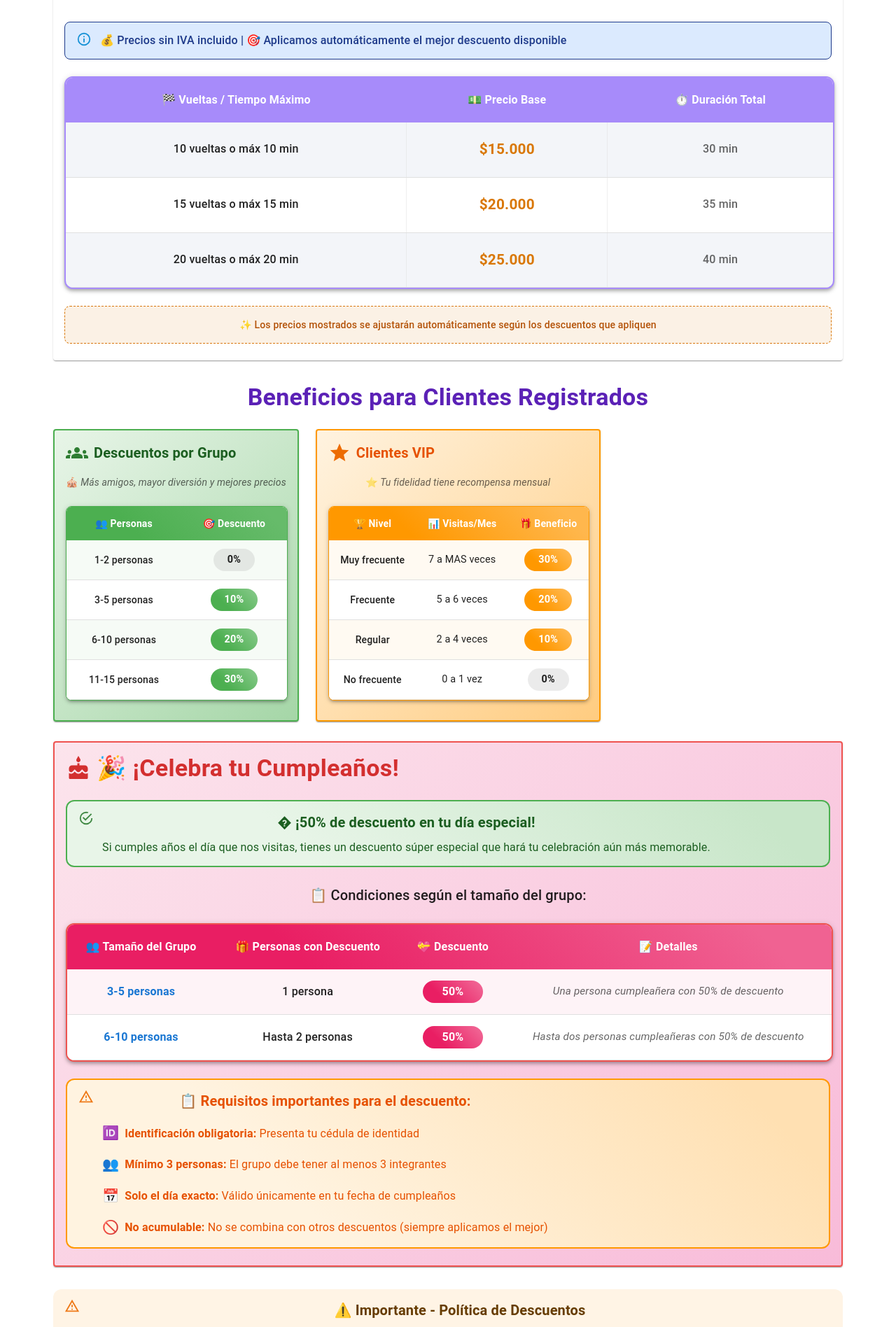
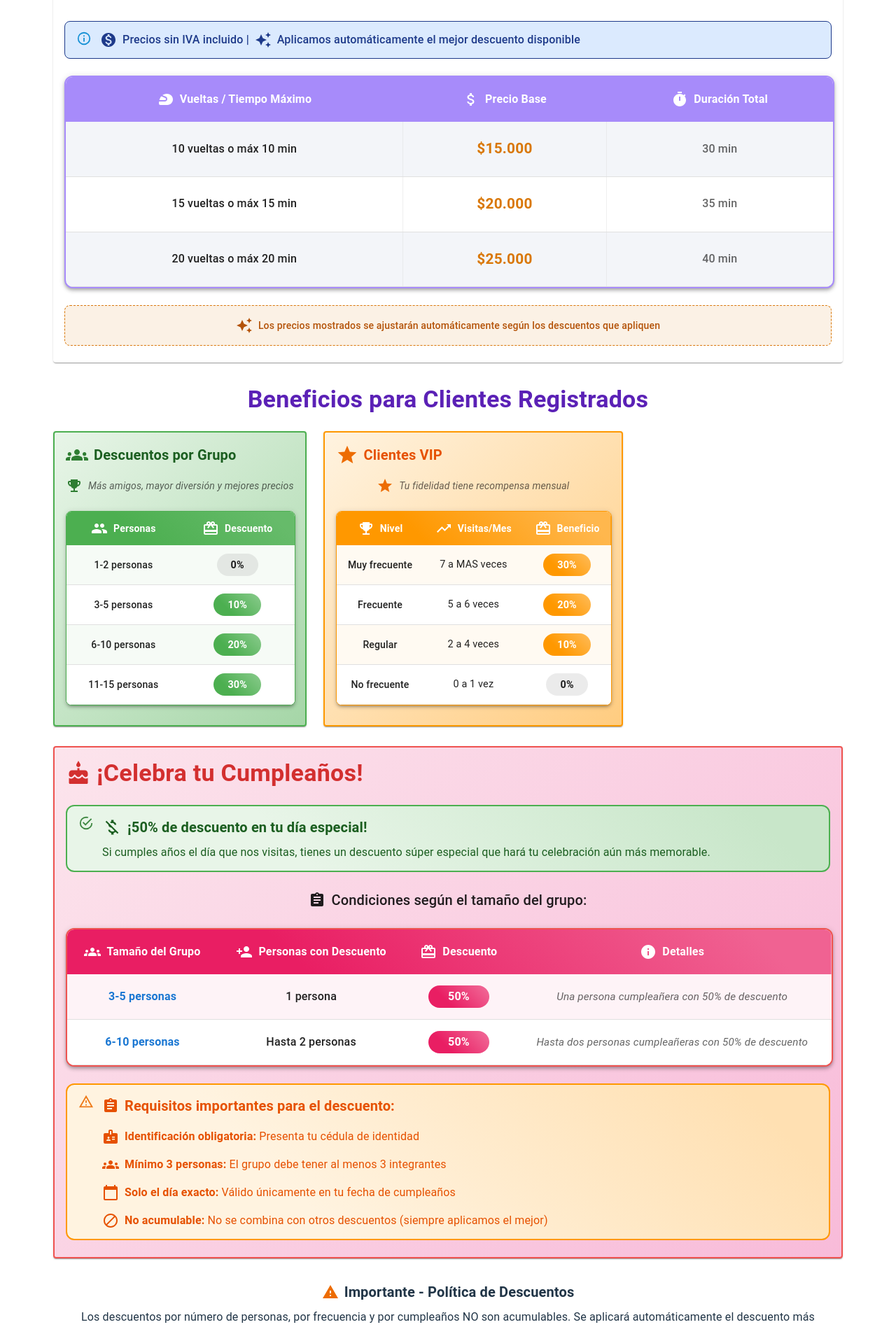
Before and after one commit to Linna-Lpz/Tingeso-2-kartingRM-Ms, a React (Vite) app in the folder karting2Frontend/: page /information in a window 1280 px wide. Shown: the part 714-2610 px from the top of the page at 70% size. Built offline with nearby package versions, Linux system fonts and the light colour scheme.

Commit message:
Mejoras de usabilidad 3

```diff
--- a/karting2Frontend/src/components/Information.jsx
+++ b/karting2Frontend/src/components/Information.jsx
@@ -27,7 +27,29 @@ import {
   Cake as CakeIcon,
   Home as HomeIcon,
   NavigateNext as NavigateNextIcon,
-  BookOnline as BookOnlineIcon
+  BookOnline as BookOnlineIcon,
+  Assignment as AssignmentIcon,
+  Info as InfoIcon,
+  AccessTime as AccessTimeIcon,
+  Weekend as WeekendIcon,
+  MonetizationOn as MonetizationOnIcon,
+  AutoAwesome as AutoAwesomeIcon,
+  CardGiftcard as CardGiftcardIcon,
+  People as PeopleIcon,
+  Grade as GradeIcon,
+  TrendingUp as TrendingUpIcon,
+  EventAvailable as EventAvailableIcon,
+  Badge as BadgeIcon,
+  CalendarToday as CalendarTodayIcon,
+  Block as BlockIcon,
+  LightbulbOutlined as LightbulbOutlinedIcon,
+  Phone as PhoneIcon,
+  SportsMotorsports as SportsMotorsportsIcon,
+  EmojiEvents as EmojiEventsIcon,
+  Timer as TimerIcon,
+  MoneyOff as MoneyOffIcon,
+  PersonAdd as PersonAddIcon,
+  Warning as WarningIcon
 } from '@mui/icons-material';
 import { useNavigate } from 'react-router-dom';
 
@@ -110,9 +132,12 @@ const Information = () => {
 
       {/* Header Principal */}
       <Box sx={{ textAlign: 'center', mb: 4 }}>
-        <Typography variant="h3" component="h1" gutterBottom sx={{ fontWeight: 'bold', color: '#5B21B6' }}>
-          📋 Tarifas y Horarios
+        <Box sx={{ display: 'flex', justifyContent: 'center', alignItems: 'center', mb: 2 }}>
+          <AssignmentIcon sx={{ fontSize: 48, color: '#5B21B6', mr: 1 }} />
+          <Typography variant="h3" component="h1" sx={{ fontWeight: 'bold', color: '#5B21B6' }}>
+            Tarifas y Horarios
           </Typography>
+        </Box>
         <Typography variant="h6" color="text.secondary" sx={{ mb: 3 }}>
           Información completa sobre precios y beneficios
         </Typography>
@@ -146,24 +171,30 @@ const Information = () => {
       <Card sx={{ mb: 4, elevation: 3 }}>
         <CardContent>
           <Box sx={{ display: 'flex', alignItems: 'center', mb: 3 }}>
-            <ScheduleIcon sx={{ mr: 1, color: '#1E3A8A', fontSize: 32 }} />
+            <AccessTimeIcon sx={{ mr: 1, color: '#1E3A8A', fontSize: 32 }} />
             <Typography variant="h5" component="h2" sx={{ fontWeight: 'bold', color: '#1E3A8A' }}>
-              🕒 Horarios de Atención
+              Horarios de Atención
             </Typography>
           </Box>
 
           <Alert severity="info" sx={{ mb: 3, borderRadius: 2, bgcolor: '#DBEAFE', border: '1px solid #1E3A8A' }}>
+            <Box sx={{ display: 'flex', alignItems: 'center' }}>
+              <InfoIcon sx={{ mr: 1, color: '#1E3A8A' }} />
               <Typography variant="body1" sx={{ fontWeight: 'medium', color: '#1E3A8A' }}>
-              ⏰ <strong>Estado actual:</strong> Abierto hoy hasta las 22:00 hrs
+                <strong>Estado actual:</strong> Abierto hoy hasta las 22:00 hrs
               </Typography>
+            </Box>
           </Alert>
 
           <Grid container spacing={2}>
             <Grid item xs={12} md={6}>
               <Alert severity="info" sx={{ height: '100%', bgcolor: '#F3E8FF', border: '1px solid #A78BFA' }}>
-                <Typography variant="body1" sx={{ fontWeight: 'bold', mb: 1, color: '#5B21B6' }}>
+                <Box sx={{ display: 'flex', alignItems: 'center', mb: 1 }}>
+                  <ScheduleIcon sx={{ mr: 1, color: '#5B21B6' }} />
+                  <Typography variant="body1" sx={{ fontWeight: 'bold', color: '#5B21B6' }}>
                     Lunes a Viernes
                   </Typography>
+                </Box>
                 <Typography variant="h6" color="#5B21B6">
                   14:00 - 22:00 horas
                 </Typography>
@@ -171,9 +202,12 @@ const Information = () => {
             </Grid>
             <Grid item xs={12} md={6}>
               <Alert severity="success" sx={{ height: '100%', bgcolor: '#F3E8FF', border: '1px solid #A78BFA' }}>
-                <Typography variant="body1" sx={{ fontWeight: 'bold', mb: 1, color: '#5B21B6' }}>
+                <Box sx={{ display: 'flex', alignItems: 'center', mb: 1 }}>
+                  <WeekendIcon sx={{ mr: 1, color: '#5B21B6' }} />
+                  <Typography variant="body1" sx={{ fontWeight: 'bold', color: '#5B21B6' }}>
                     Sábados, Domingos y Feriados
                   </Typography>
+                </Box>
                 <Typography variant="h6" color="#5B21B6">
                   10:00 - 22:00 horas
                 </Typography>
@@ -194,9 +228,16 @@ const Information = () => {
           </Box>
 
           <Alert severity="info" sx={{ mb: 3, borderRadius: 2, bgcolor: '#DBEAFE', border: '1px solid #1E3A8A' }}>
+            <Box sx={{ display: 'flex', alignItems: 'center' }}>
+              <MonetizationOnIcon sx={{ mr: 1, color: '#1E3A8A' }} />
               <Typography variant="body1" sx={{ fontWeight: 'medium', color: '#1E3A8A' }}>
-              💰 Precios sin IVA incluido | 🎯 Aplicamos automáticamente el mejor descuento disponible
+                Precios sin IVA incluido |
               </Typography>
+              <AutoAwesomeIcon sx={{ mx: 1, color: '#1E3A8A' }} />
+              <Typography variant="body1" sx={{ fontWeight: 'medium', color: '#1E3A8A' }}>
+                Aplicamos automáticamente el mejor descuento disponible
+              </Typography>
+            </Box>
           </Alert>
 
           <TableContainer
@@ -225,7 +266,10 @@ const Information = () => {
                     fontSize: '1rem',
                     textAlign: 'center'
                   }}>
-                    🏁 Vueltas / Tiempo Máximo
+                    <Box sx={{ display: 'flex', alignItems: 'center', justifyContent: 'center' }}>
+                      <SportsMotorsportsIcon sx={{ mr: 1 }} />
+                      Vueltas / Tiempo Máximo
+                    </Box>
                   </TableCell>
                   <TableCell sx={{
                     fontWeight: 'bold',
@@ -233,7 +277,10 @@ const Information = () => {
                     fontSize: '1rem',
                     textAlign: 'center'
                   }}>
-                    💵 Precio Base
+                    <Box sx={{ display: 'flex', alignItems: 'center', justifyContent: 'center' }}>
+                      <AttachMoneyIcon sx={{ mr: 1 }} />
+                      Precio Base
+                    </Box>
                   </TableCell>
                   <TableCell sx={{
                     fontWeight: 'bold',
@@ -241,7 +288,10 @@ const Information = () => {
                     fontSize: '1rem',
                     textAlign: 'center'
                   }}>
-                    ⏱️ Duración Total
+                    <Box sx={{ display: 'flex', alignItems: 'center', justifyContent: 'center' }}>
+                      <TimerIcon sx={{ mr: 1 }} />
+                      Duración Total
+                    </Box>
                   </TableCell>
                 </TableRow>
               </TableHead>
@@ -303,9 +353,12 @@ const Information = () => {
             border: '1px dashed #D97706',
             textAlign: 'center'
           }}>
+            <Box sx={{ display: 'flex', alignItems: 'center', justifyContent: 'center' }}>
+              <AutoAwesomeIcon sx={{ mr: 1, color: '#B45309' }} />
               <Typography variant="body2" sx={{ fontWeight: 'medium', color: '#B45309' }}>
-              ✨ Los precios mostrados se ajustarán automáticamente según los descuentos que apliquen
+                Los precios mostrados se ajustarán automáticamente según los descuentos que apliquen
               </Typography>
+            </Box>
           </Box>
         </CardContent>
       </Card>
@@ -338,8 +391,11 @@ const Information = () => {
                 </Typography>
               </Box>
 
-              <Typography variant="body2" color="text.secondary" sx={{ mb: 3, fontStyle: 'italic' }}>
-                🎪 Más amigos, mayor diversión y mejores precios
+              <Typography variant="body2" color="text.secondary" sx={{ mb: 3, fontStyle: 'italic' }} component="div">
+                <Box sx={{ display: 'flex', alignItems: 'center', justifyContent: 'center' }}>
+                  <EmojiEventsIcon sx={{ mr: 1, color: 'success.main' }} />
+                  Más amigos, mayor diversión y mejores precios
+                </Box>
               </Typography>
 
               <TableContainer
@@ -364,7 +420,10 @@ const Information = () => {
                         textAlign: 'center',
                         py: 1.5
                       }}>
-                        👥 Personas
+                        <Box sx={{ display: 'flex', alignItems: 'center', justifyContent: 'center' }}>
+                          <PeopleIcon sx={{ mr: 1 }} />
+                          Personas
+                        </Box>
                       </TableCell>
                       <TableCell sx={{
                         fontWeight: 'bold',
@@ -372,7 +431,10 @@ const Information = () => {
                         textAlign: 'center',
                         py: 1.5
                       }}>
-                        🎯 Descuento
+                        <Box sx={{ display: 'flex', alignItems: 'center', justifyContent: 'center' }}>
+                          <CardGiftcardIcon sx={{ mr: 1 }} />
+                          Descuento
+                        </Box>
                       </TableCell>
                     </TableRow>
                   </TableHead>
@@ -433,8 +495,11 @@ const Information = () => {
                 </Typography>
               </Box>
 
-              <Typography variant="body2" color="text.secondary" sx={{ mb: 3, fontStyle: 'italic' }}>
-                ⭐ Tu fidelidad tiene recompensa mensual
+              <Typography variant="body2" color="text.secondary" sx={{ mb: 3, fontStyle: 'italic' }} component="div">
+                <Box sx={{ display: 'flex', alignItems: 'center', justifyContent: 'center' }}>
+                  <GradeIcon sx={{ mr: 1, color: 'warning.main' }} />
+                  Tu fidelidad tiene recompensa mensual
+                </Box>
               </Typography>
 
               <TableContainer
@@ -459,7 +524,10 @@ const Information = () => {
                         textAlign: 'center',
                         py: 1.5
                       }}>
-                        🏆 Nivel
+                        <Box sx={{ display: 'flex', alignItems: 'center', justifyContent: 'center' }}>
+                          <EmojiEventsIcon sx={{ mr: 1 }} />
+                          Nivel
+                        </Box>
                       </TableCell>
                       <TableCell sx={{
                         fontWeight: 'bold',
@@ -467,7 +535,10 @@ const Information = () => {
                         textAlign: 'center',
                         py: 1.5
                       }}>
-                        📊 Visitas/Mes
+                        <Box sx={{ display: 'flex', alignItems: 'center', justifyContent: 'center' }}>
+                          <TrendingUpIcon sx={{ mr: 1 }} />
+                          Visitas/Mes
+                        </Box>
                       </TableCell>
                       <TableCell sx={{
                         fontWeight: 'bold',
@@ -475,7 +546,10 @@ const Information = () => {
                         textAlign: 'center',
                         py: 1.5
                       }}>
-                        🎁 Beneficio
+                        <Box sx={{ display: 'flex', alignItems: 'center', justifyContent: 'center' }}>
+                          <CardGiftcardIcon sx={{ mr: 1 }} />
+                          Beneficio
+                        </Box>
                       </TableCell>
                     </TableRow>
                   </TableHead>
@@ -539,7 +613,7 @@ const Information = () => {
           <Box sx={{ display: 'flex', alignItems: 'center', mb: 3 }}>
             <CakeIcon sx={{ mr: 1, color: 'error.main', fontSize: 36 }} />
             <Typography variant="h4" component="h2" sx={{ fontWeight: 'bold', color: 'error.main' }}>
-              🎉 ¡Celebra tu Cumpleaños!
+              ¡Celebra tu Cumpleaños!
             </Typography>
           </Box>
 
@@ -552,16 +626,22 @@ const Information = () => {
               border: '2px solid #4caf50'
             }}
           >
-            <Typography variant="h6" sx={{ fontWeight: 'bold', mb: 1, color: 'success.dark' }}>
-              � ¡50% de descuento en tu día especial!
+            <Box sx={{ display: 'flex', alignItems: 'center', mb: 1 }}>
+              <MoneyOffIcon sx={{ mr: 1, color: 'success.dark', fontSize: 28 }} />
+              <Typography variant="h6" sx={{ fontWeight: 'bold', color: 'success.dark' }}>
+                ¡50% de descuento en tu día especial!
               </Typography>
+            </Box>
             <Typography variant="body1" sx={{ color: 'success.dark' }}>
               Si cumples años el día que nos visitas, tienes un descuento súper especial que hará tu celebración aún más memorable.
             </Typography>
           </Alert>
 
-          <Typography variant="h6" sx={{ mb: 3, fontWeight: 'medium', textAlign: 'center', color: 'text.primary' }}>
-            📋 Condiciones según el tamaño del grupo:
+          <Typography variant="h6" sx={{ mb: 3, fontWeight: 'medium', textAlign: 'center', color: 'text.primary' }} component="div">
+            <Box sx={{ display: 'flex', alignItems: 'center', justifyContent: 'center' }}>
+              <AssignmentIcon sx={{ mr: 1, color: 'text.primary' }} />
+              Condiciones según el tamaño del grupo:
+            </Box>
           </Typography>
 
           <TableContainer
@@ -587,7 +667,10 @@ const Information = () => {
                     fontSize: '1rem',
                     textAlign: 'center'
                   }}>
-                    👥 Tamaño del Grupo
+                    <Box sx={{ display: 'flex', alignItems: 'center', justifyContent: 'center' }}>
+                      <GroupsIcon sx={{ mr: 1 }} />
+                      Tamaño del Grupo
+                    </Box>
                   </TableCell>
                   <TableCell sx={{
                     fontWeight: 'bold',
@@ -595,7 +678,10 @@ const Information = () => {
                     fontSize: '1rem',
                     textAlign: 'center'
                   }}>
-                    🎁 Personas con Descuento
+                    <Box sx={{ display: 'flex', alignItems: 'center', justifyContent: 'center' }}>
+                      <PersonAddIcon sx={{ mr: 1 }} />
+                      Personas con Descuento
+                    </Box>
                   </TableCell>
                   <TableCell sx={{
                     fontWeight: 'bold',
@@ -603,7 +689,10 @@ const Information = () => {
                     fontSize: '1rem',
                     textAlign: 'center'
                   }}>
-                    💝 Descuento
+                    <Box sx={{ display: 'flex', alignItems: 'center', justifyContent: 'center' }}>
+                      <CardGiftcardIcon sx={{ mr: 1 }} />
+                      Descuento
+                    </Box>
                   </TableCell>
                   <TableCell sx={{
                     fontWeight: 'bold',
@@ -611,7 +700,10 @@ const Information = () => {
                     fontSize: '1rem',
                     textAlign: 'center'
                   }}>
-                    📝 Detalles
+                    <Box sx={{ display: 'flex', alignItems: 'center', justifyContent: 'center' }}>
+                      <InfoIcon sx={{ mr: 1 }} />
+                      Detalles
+                    </Box>
                   </TableCell>
                 </TableRow>
               </TableHead>
@@ -676,37 +768,38 @@ const Information = () => {
               border: '2px solid #ff9800'
             }}
           >
-            <Typography variant="h6" sx={{ fontWeight: 'bold', color: 'warning.dark', mb: 2 }}>
-              📋 Requisitos importantes para el descuento:
+            <Typography variant="h6" sx={{ fontWeight: 'bold', color: 'warning.dark', mb: 2 }} component="div">
+              <Box sx={{ display: 'flex', alignItems: 'center' }}>
+                <AssignmentIcon sx={{ mr: 1 }} />
+                Requisitos importantes para el descuento:
+              </Box>
             </Typography>
 
-            <Box
-
-            >
+            <Box>
               <Box sx={{ display: 'flex', flexDirection: 'column', gap: 2 }}>
                 <Box sx={{ display: 'flex', alignItems: 'center', gap: 1 }}>
-                  <Typography sx={{ fontSize: '1.2rem' }}>🆔</Typography>
+                  <BadgeIcon sx={{ color: 'warning.dark' }} />
                   <Typography variant="body1" sx={{ color: 'warning.dark' }}>
                     <strong>Identificación obligatoria:</strong> Presenta tu cédula de identidad
                   </Typography>
                 </Box>
 
                 <Box sx={{ display: 'flex', alignItems: 'center', gap: 1 }}>
-                  <Typography sx={{ fontSize: '1.2rem' }}>👥</Typography>
+                  <GroupsIcon sx={{ color: 'warning.dark' }} />
                   <Typography variant="body1" sx={{ color: 'warning.dark' }}>
                     <strong>Mínimo 3 personas:</strong> El grupo debe tener al menos 3 integrantes
                   </Typography>
                 </Box>
 
                 <Box sx={{ display: 'flex', alignItems: 'center', gap: 1 }}>
-                  <Typography sx={{ fontSize: '1.2rem' }}>📅</Typography>
+                  <CalendarTodayIcon sx={{ color: 'warning.dark' }} />
                   <Typography variant="body1" sx={{ color: 'warning.dark' }}>
                     <strong>Solo el día exacto:</strong> Válido únicamente en tu fecha de cumpleaños
                   </Typography>
                 </Box>
 
                 <Box sx={{ display: 'flex', alignItems: 'center', gap: 1 }}>
-                  <Typography sx={{ fontSize: '1.2rem' }}>🚫</Typography>
+                  <BlockIcon sx={{ color: 'warning.dark' }} />
                   <Typography variant="body1" sx={{ color: 'warning.dark' }}>
                     <strong>No acumulable:</strong> No se combina con otros descuentos (siempre aplicamos el mejor)
                   </Typography>
@@ -719,26 +812,33 @@ const Information = () => {
 
       {/* Nota importante actualizada */}
       <Box sx={{ mt: 4 }}>
-        <Alert severity="warning" sx={{ textAlign: 'center', borderRadius: 3 }}>
-          <Typography variant="h6" sx={{ fontWeight: 'bold', mb: 1 }}>
-            ⚠️ Importante - Política de Descuentos
+          <Box sx={{ display: 'flex', alignItems: 'center', justifyContent: 'center', mb: 1 }}>
+            <WarningIcon sx={{ mr: 1, color: 'warning.main' }} />
+            <Typography variant="h6" sx={{ fontWeight: 'bold' }}>
+              Importante - Política de Descuentos
             </Typography>
+          </Box>
           <Typography variant="body1" sx={{ mb: 2 }}>
             Los descuentos por número de personas, por frecuencia y por cumpleaños NO son acumulables.
             Se aplicará automáticamente el descuento más beneficioso para ti. El descuento de cumpleaños
             siempre tiene prioridad cuando aplica.
           </Typography>
+          <Box sx={{ display: 'flex', alignItems: 'center', justifyContent: 'center' }}>
+            <LightbulbOutlinedIcon sx={{ mr: 1, color: 'warning.dark' }} />
             <Typography variant="body2" sx={{ fontStyle: 'italic', color: 'warning.dark' }}>
-            💡 <strong>Tip:</strong> Nuestro sistema calculará automáticamente el mejor precio para tu reserva
+              <strong>Tip:</strong> Nuestro sistema calculará automáticamente el mejor precio para tu reserva
             </Typography>
-        </Alert>
+          </Box>
       </Box>
 
       {/* Footer con Call to Action */}
       <Box sx={{ mt: 6, textAlign: 'center', py: 4, bgcolor: 'grey.50', borderRadius: 3 }}>
-        <Typography variant="h5" sx={{ fontWeight: 'bold', mb: 2, color: 'primary.main' }}>
-          ¿Listo para la aventura? 🏁
+        <Box sx={{ display: 'flex', alignItems: 'center', justifyContent: 'center', mb: 2 }}>
+          <SportsMotorsportsIcon sx={{ mr: 1, color: 'primary.main', fontSize: 32 }} />
+          <Typography variant="h5" sx={{ fontWeight: 'bold', color: 'primary.main' }}>
+            ¿Listo para la aventura?
           </Typography>
+        </Box>
         <Typography variant="body1" color="text.secondary" sx={{ mb: 3 }}>
           No esperes más y asegura tu lugar en la pista
         </Typography>
@@ -763,9 +863,12 @@ const Information = () => {
         >
           Hacer Reserva
         </Button>
-        <Typography variant="body2" sx={{ mt: 2, color: 'text.secondary' }}>
-          📞 ¿Preguntas? Llámanos al +56 9 1234 5678
+        <Box sx={{ mt: 2, display: 'flex', alignItems: 'center', justifyContent: 'center' }}>
+          <PhoneIcon sx={{ mr: 1, color: 'text.secondary' }} />
+          <Typography variant="body2" sx={{ color: 'text.secondary' }}>
+            ¿Preguntas? Llámanos al +56 9 1234 5678
           </Typography>
+        </Box>
       </Box>
     </Container>
   );
```
Also changed, not shown: karting2Frontend/src/components/RackWeekly.jsx (+85 -55 lines). Lines whose indentation alone changed are shown as unchanged.
